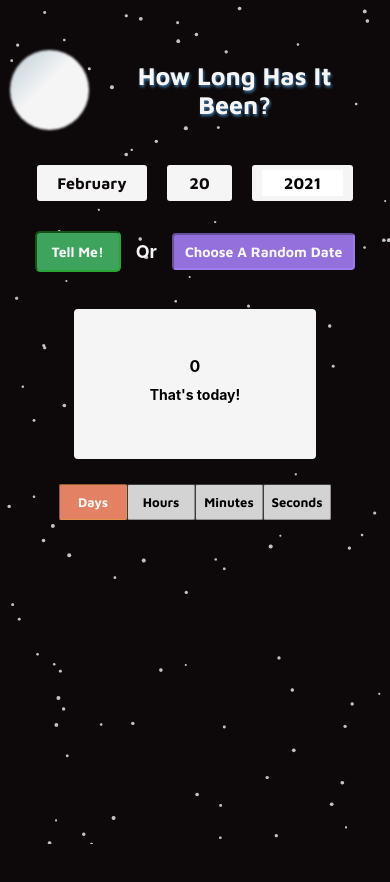
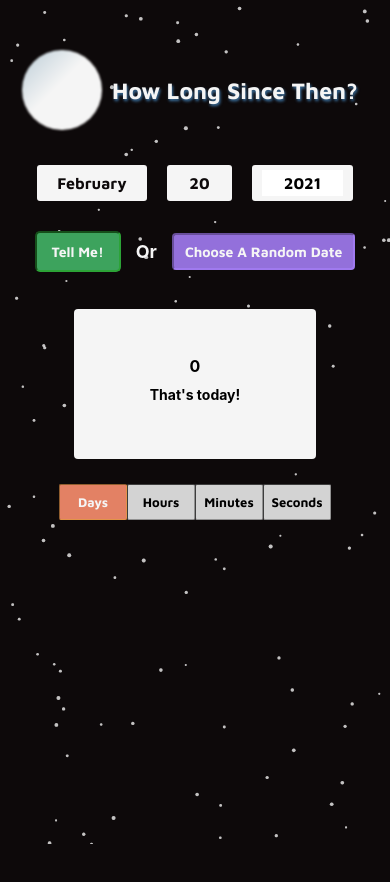
Before and after one commit to hamiltonskraba/howManyDays, a React (Create React App) app: page / in a window 390 px wide. Shown: the top 882 px of the page. Built offline with nearby package versions, Linux system fonts and the light colour scheme.

Commit message:
Retitled and small styling adaptation

```diff
--- a/src/AppMediaQuery.css
+++ b/src/AppMediaQuery.css
@@ -97,7 +97,7 @@
     }
 
     .title {
-        font-size: 25px;
+        font-size: 23px;
     }
 
     h1 {
--- a/src/components/Container.js
+++ b/src/components/Container.js
@@ -10,7 +10,7 @@ class Container extends React.Component {
         return(
             <div className="container">
                 <div className="moon hoverPointer" />
-                <h1 className="flex-center title">How Long Has It Been?</h1>
+                <h1 className="flex-center title">How Long Since Then?</h1>
                 <Particles id="particles-js"
                            params={{
                                "particles": {
```
